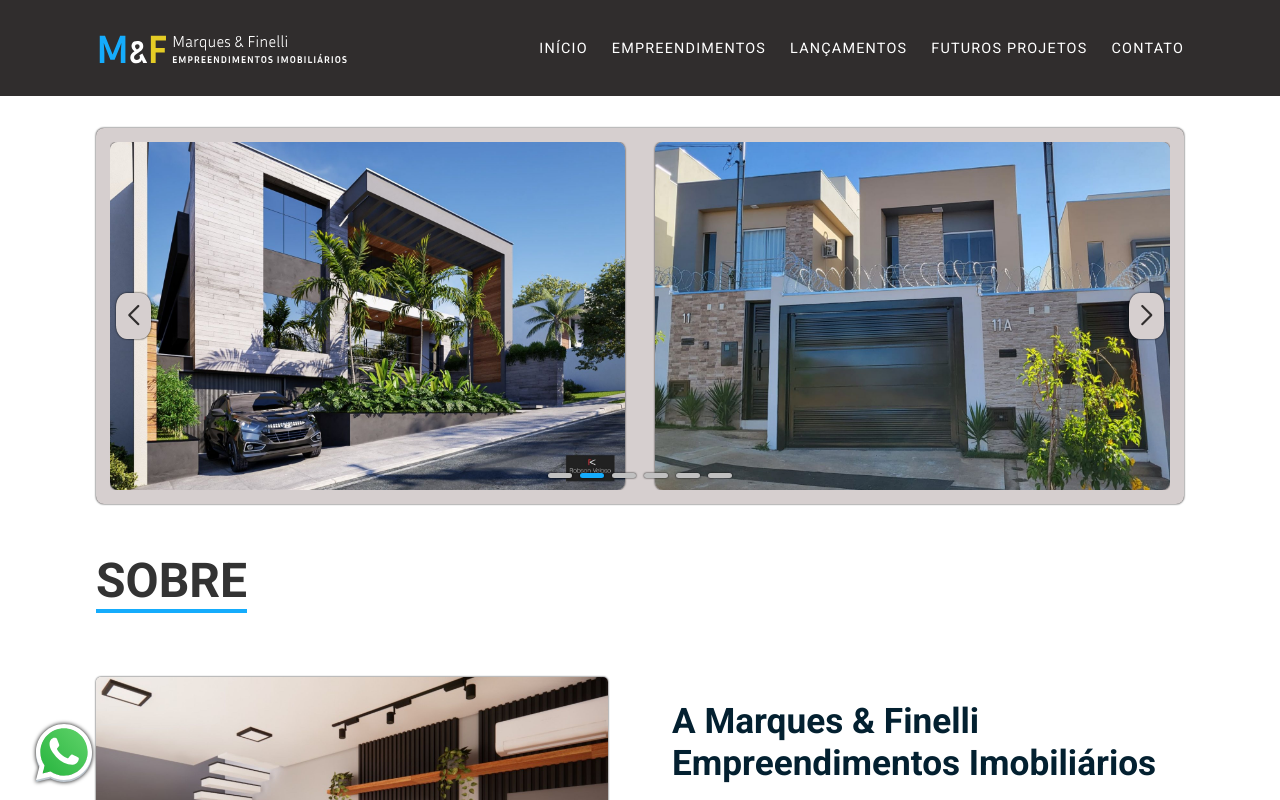
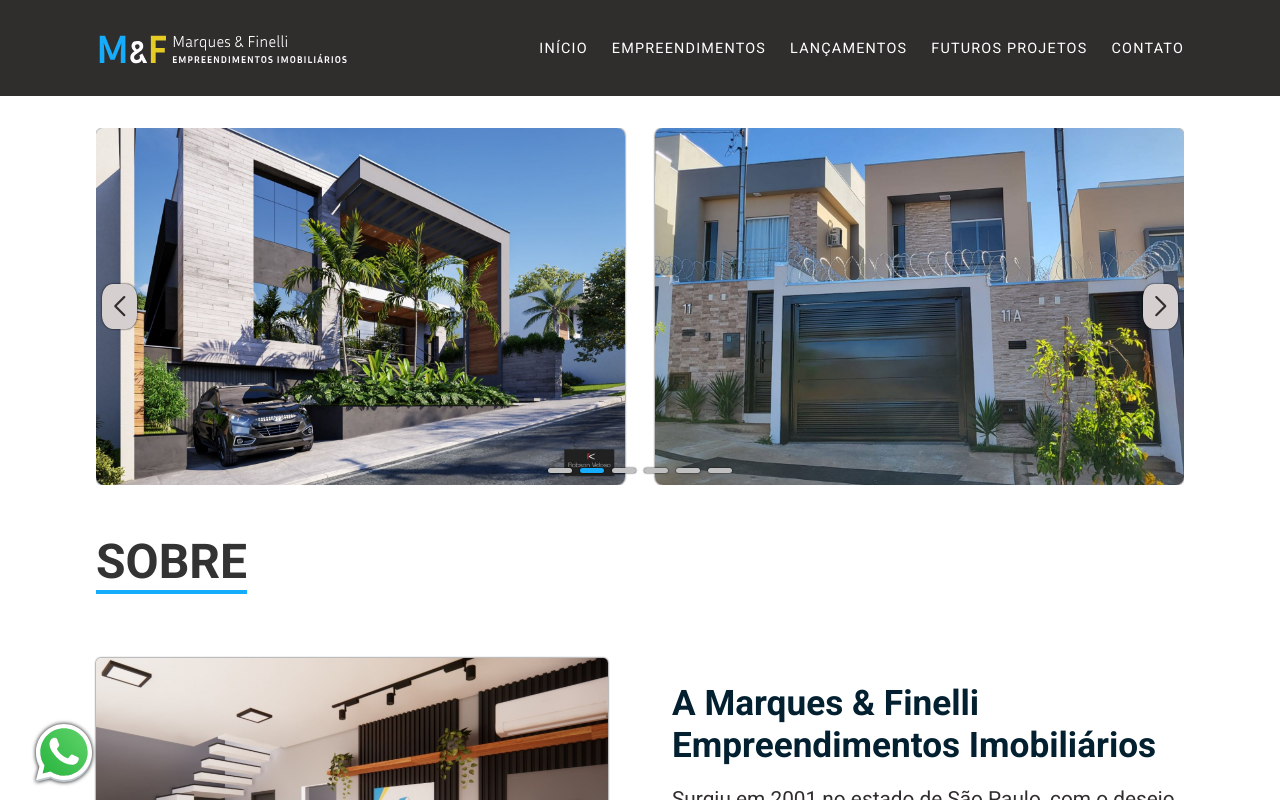
Before and after one commit to Carlos-Castro11/MF2.0, a React (Create React App) app: page / in a window 1280 px wide. Shown: the top 800 px of the page. Built offline with nearby package versions, Linux system fonts and the light colour scheme.

Commit message:
Slider container

```diff
--- a/src/components/Slider/Slider.module.css
+++ b/src/components/Slider/Slider.module.css
@@ -1,11 +1,5 @@
 .containerSlider {
-  max-width: 70rem;
   margin: 1rem auto;
-  background: rgb(214, 207, 207);
-  box-shadow: 0px 0px 2px black;
-  border-radius: 0.5rem;
-  position: relative;
-  padding: 0.875rem;
 }
 
 .sliderImg {
```
